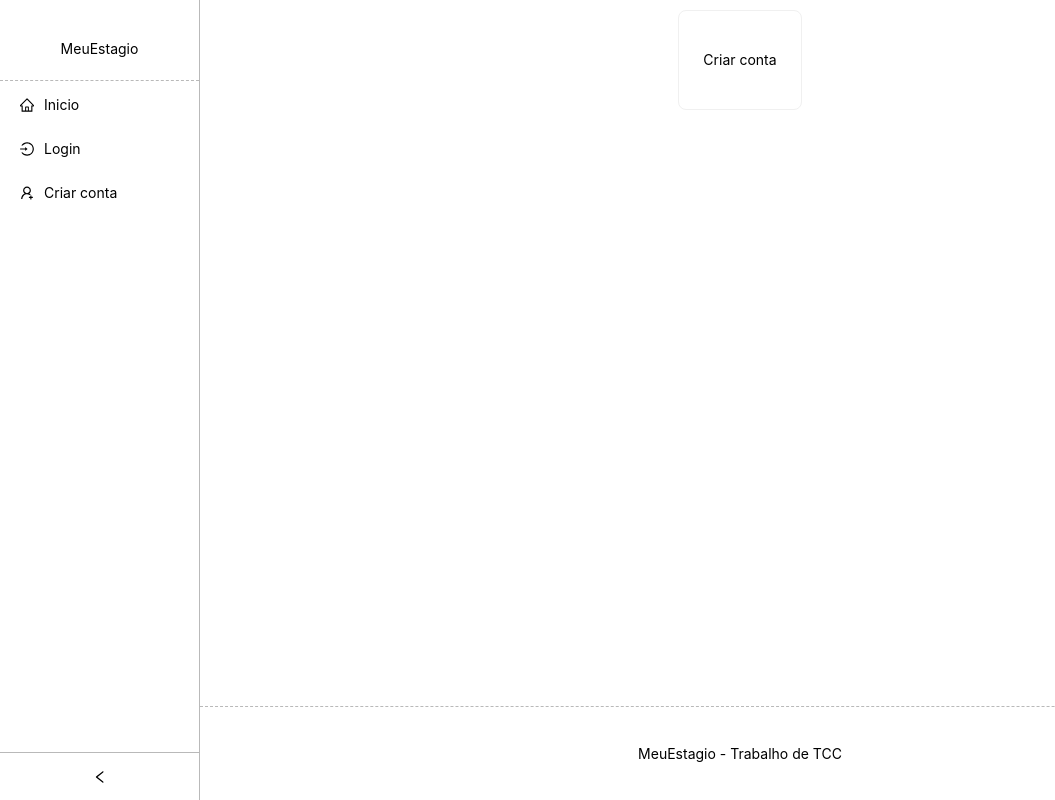
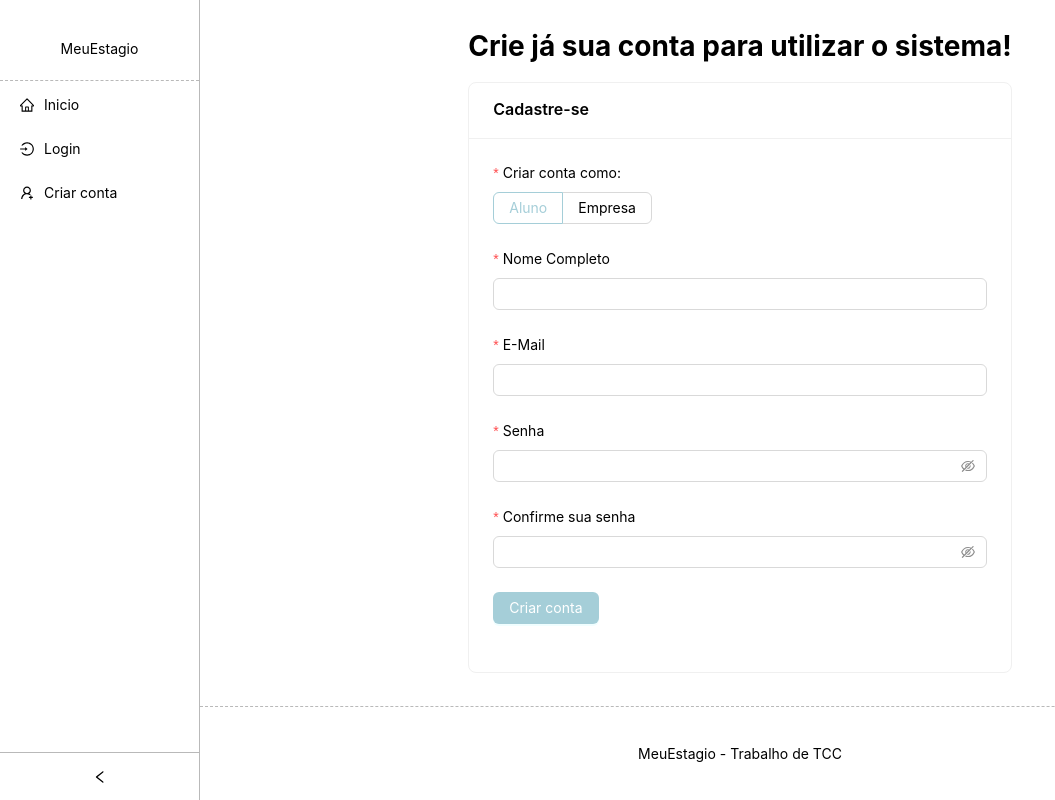
Before and after one commit to guilhermeferreira7/meuestagio, a Next.js app in the folder client/: page /create-account in a window 1280 px wide. Shown: the whole page, without its empty margins (0-1055 px from the left). Built offline with nearby package versions, Linux system fonts and the light colour scheme; what vm would draw is missing.

Commit message:
refactor: recreated signup page

```diff
--- a/client/src/pages/create-account/index.jsx
+++ /dev/null
@@ -1,24 +0,0 @@
-import { Card, Col, ColProps, Row, Skeleton } from "antd";
-import Link from "next/link";
-import { useRouter } from "next/router";
-import React from "react";
-import CompanyIcon from "../../../styles/icons/company";
-import ProfessorIcon from "../../../styles/icons/professor";
-import StudentIcon from "../../../styles/icons/student";
-
-import styles from "./styles.module.css";
-
-export default function CreateAccount() {
-  const router = useRouter();
-  const cardsSpanSize = 7;
-
-  return (
-    <div className={styles.pageWrapper}>
-      <Link href={router.pathname + "/student"}>
-        <Card>
-          <p>Criar conta</p>
-        </Card>
-      </Link>
-    </div>
-  );
-}
--- /dev/null
+++ b/client/src/pages/create-account/index.tsx
@@ -0,0 +1,142 @@
+import { Button, Card, Form, Input, Radio, notification } from "antd";
+import React, { useState } from "react";
+
+import styles from "./styles.module.css";
+import { saveStudent } from "../../../services/student/student-service";
+import { useRouter } from "next/router";
+
+export default function CreateAccount() {
+  const router = useRouter();
+  const [formType, setFormType] = useState("student");
+
+  const changeFields = (e: any) => {
+    setFormType(e.target.value);
+  };
+
+  const handleSignUp = async (values: any) => {
+    const user = {
+      name: values.username,
+      email: values.email,
+      password: values.password,
+    };
+
+    try {
+      if (formType === "student") {
+        await saveStudent(user);
+        notification["success"]({
+          message: "Conta criada com sucesso",
+        });
+        router.push("/students/homepage");
+      } else {
+        notification["warning"]({
+          message: "Aviso!",
+          description: "Ainda não é possível criar uma conta de empresa",
+        });
+      }
+    } catch (error: any) {
+      notification["error"]({
+        message: "Algo deu errado!",
+        description: `${error.response.data.message}`,
+      });
+    }
+  };
+
+  return (
+    <div className={styles.pageWrapper}>
+      <div className={styles.header}>
+        <h1>Crie já sua conta para utilizar o sistema!</h1>
+      </div>
+
+      <Card title="Cadastre-se" className={styles.formCard}>
+        <Form
+          layout="vertical"
+          name="basic"
+          initialValues={{ remember: true, userType: "student" }}
+          onFinish={handleSignUp}
+          autoComplete="on"
+        >
+          <Form.Item
+            className={styles.formItem}
+            label="Criar conta como:"
+            name="userType"
+            rules={[
+              { required: true, message: "Selecione uma opção para cadastro" },
+            ]}
+          >
+            <Radio.Group onChange={changeFields}>
+              <Radio.Button value="student">Aluno</Radio.Button>
+              <Radio.Button value="company">Empresa</Radio.Button>
+            </Radio.Group>
+          </Form.Item>
+
+          <Form.Item
+            className={styles.formItem}
+            label={formType === "student" ? "Nome Completo" : "Nome da Empresa"}
+            name="username"
+            rules={[
+              {
+                required: true,
+                message:
+                  formType === "student"
+                    ? "Digite seu nome completo"
+                    : "Digite o nome da empresa",
+              },
+            ]}
+          >
+            <Input />
+          </Form.Item>
+          <Form.Item
+            className={styles.formItem}
+            label="E-Mail"
+            name="email"
+            rules={[
+              {
+                required: true,
+                type: "email",
+                message: "E-mail inválido!",
+              },
+            ]}
+          >
+            <Input />
+          </Form.Item>
+
+          <Form.Item
+            className={styles.formItem}
+            label="Senha"
+            name="password"
+            rules={[{ required: true, message: "Digite sua senha" }]}
+          >
+            <Input.Password />
+          </Form.Item>
+          <Form.Item
+            label="Confirme sua senha"
+            name="password-repeat"
+            dependencies={["password"]}
+            rules={[
+              {
+                required: true,
+                message: "Por favor confirme sua senha!",
+              },
+              ({ getFieldValue }) => ({
+                validator(_, value) {
+                  if (!value || getFieldValue("password") === value) {
+                    return Promise.resolve();
+                  }
+                  return Promise.reject(new Error("As senhas não são iguais!"));
+                },
+              }),
+            ]}
+          >
+            <Input.Password />
+          </Form.Item>
+
+          <Form.Item className={styles.buttonLogin}>
+            <Button type="primary" htmlType="submit">
+              Criar conta
+            </Button>
+          </Form.Item>
+        </Form>
+      </Card>
+    </div>
+  );
+}
```
Also changed, not shown: client/src/pages/index.tsx (+10 -8 lines).
